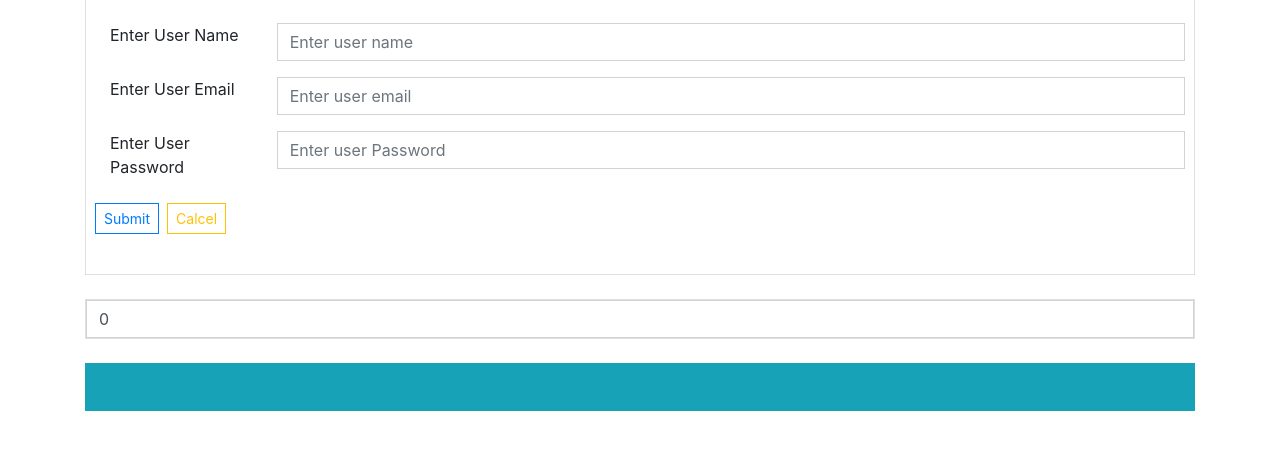
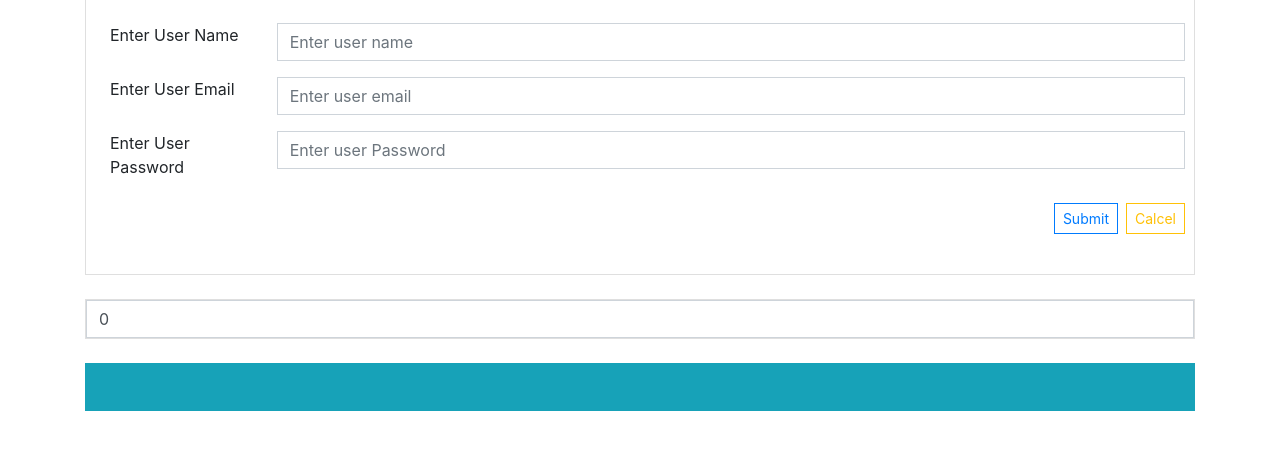
Before and after one commit to jobayer637/navbar, a plain HTML site: page index.html in a window 1280 px wide. Shown: the part 155-604 px from the top of the page. Drawn offline with nearby package versions, Linux system fonts and the light colour scheme.

```diff
--- a/index.html
+++ b/index.html
@@ -69,7 +69,7 @@
                         <input type="password" name="password" id="" class="form-control col-md-10 rounded-0"
                             placeholder="Enter user Password">
                     </div>
-                    <div class="form-group row">
+                    <div class="form-group row justify-content-end">
                         <button class="btn btn-sm btn-outline-primary rounded-0">Submit</button>
                         <button class="btn btn-sm btn-outline-warning rounded-0 ml-2">Calcel</button>
                     </div>
```
